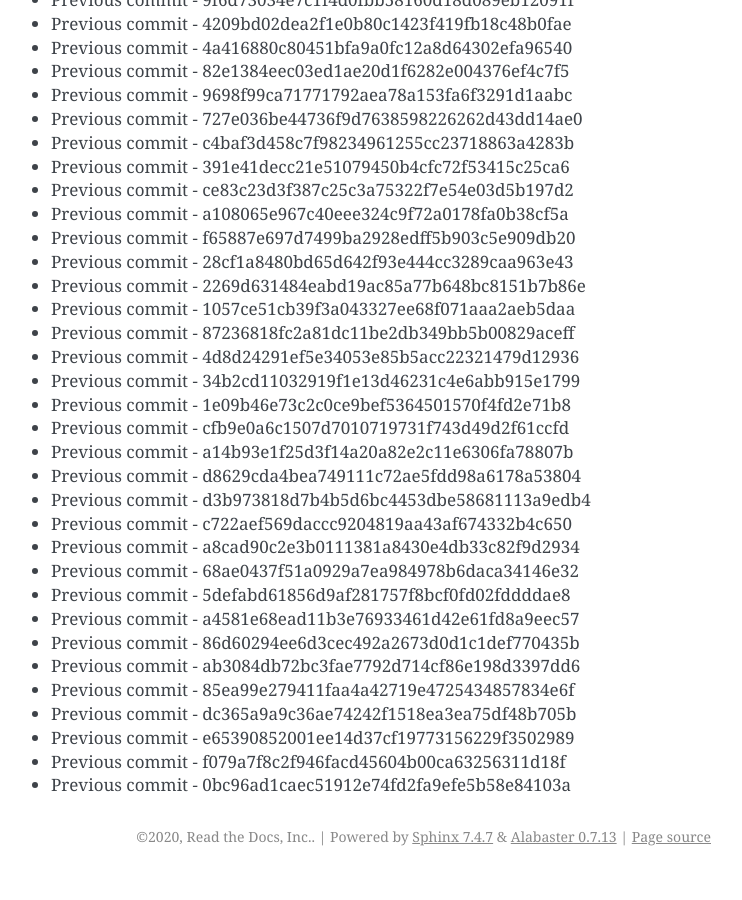
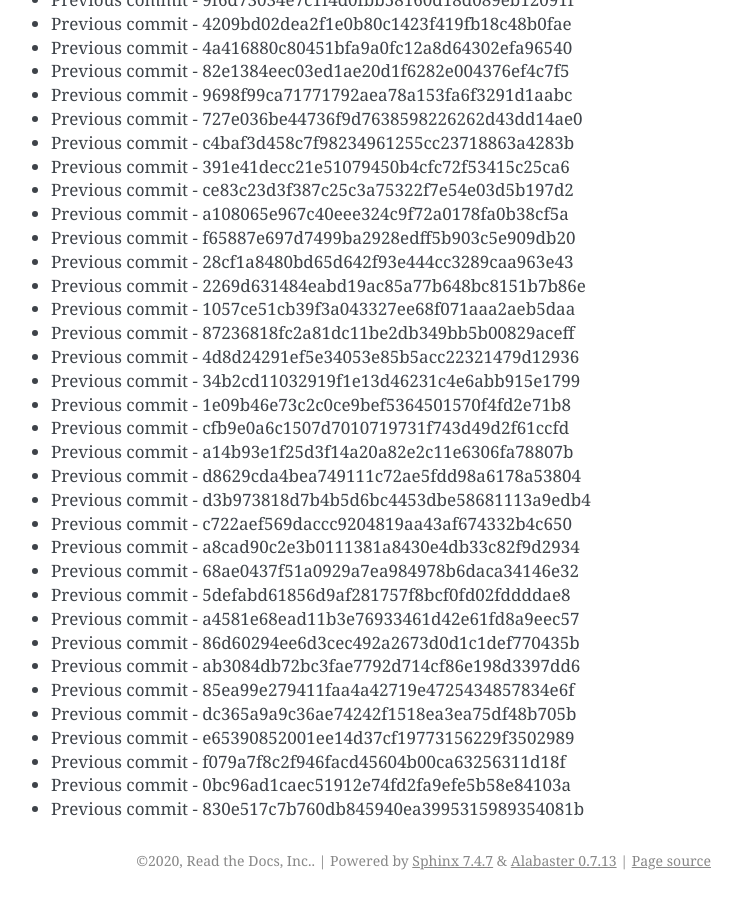
Before and after one commit to readthedocs/rtd-git-stresstest, a Sphinx documentation site: the page built from docs/updates.rst, in a window 1280 px wide and 900 px high, scrolled down 71356 px. Shown: the whole window, without its empty margins (399-1141 px from the left). Built offline with Sphinx 7.4.7, drawn with Linux system fonts in a browser that asks for light colours; before the commit the page ends 72232 px from its top, so only the background shows below that.

Commit message:
Generating commit from previous: 830e517c7b760db845940ea3995315989354081b

```diff
--- a/docs/updates.rst
+++ b/docs/updates.rst
@@ -3030,3 +3030,4 @@ It can be tested for any performance characteristics.
 * Previous commit - e65390852001ee14d37cf19773156229f3502989
 * Previous commit - f079a7f8c2f946facd45604b00ca63256311d18f
 * Previous commit - 0bc96ad1caec51912e74fd2fa9efe5b58e84103a
+* Previous commit - 830e517c7b760db845940ea3995315989354081b
```
